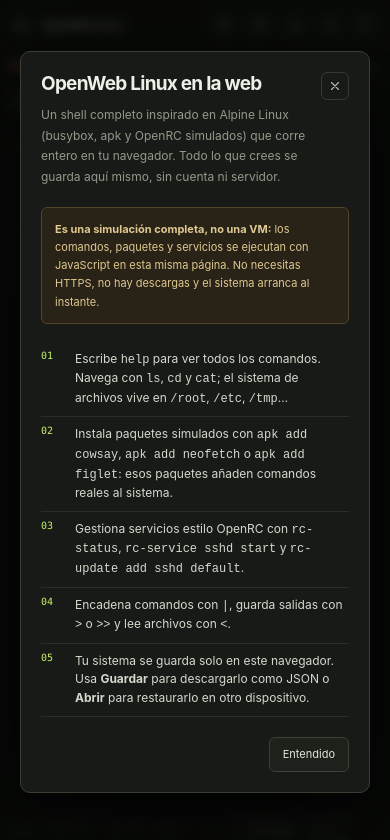
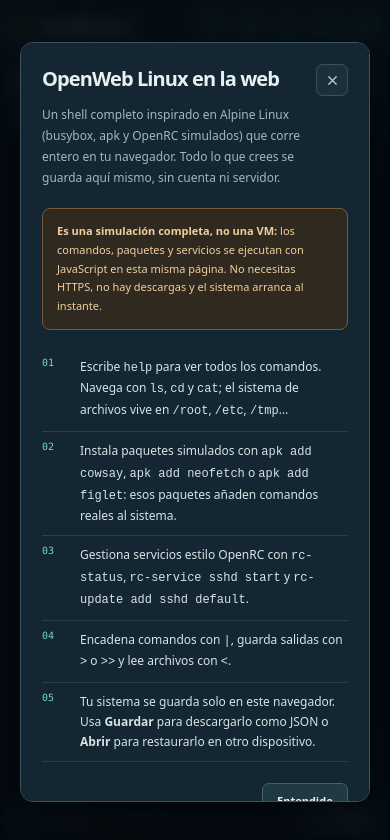
Before and after one commit to Reaccionador2Jeje/openweb-linux, a plain HTML site: page index.html in a window 390 px wide. Both pictures are taken after a click on the button 224 px from the left and 24 px from the top of the page. Drawn offline with Linux system fonts and the light colour scheme.

Commit message:
Redesign OpenWeb Linux terminal interface

```diff
--- a/public/css/site.css
+++ b/public/css/site.css
@@ -1,187 +1,198 @@
-/* ===== Tokens de diseño ===== */
+/* OpenWeb Linux — visual system: observatorio de terminal */
 :root {
   color-scheme: dark;
-  /* superficies */
-  --bg: #10120f;
-  --bg-deep: #0d0f0c;
-  --panel: #171a16;
-  --bar: #131611;
-  --button: #1b1f19;
-  /* bordes */
-  --line: #30362e;
-  --line-soft: #252a23;
-  --line-strong: #343a30;
-  /* texto y acentos */
-  --text: #edf0e8;
-  --muted: #929a8b;
-  --lime: #c6f36b;
-  /* tipografías */
+  --bg: #0b141d;
+  --bg-deep: #071019;
+  --panel: #12212d;
+  --panel-raised: #192d3a;
+  --bar: #101e29;
+  --button: #1a2c38;
+  --line: #29404d;
+  --line-soft: #203541;
+  --line-strong: #365363;
+  --text: #e7f1f2;
+  --muted: #91a8ad;
+  --cyan: #70d6d0;
+  --cyan-soft: #a4eeea;
+  --amber: #ffbd78;
+  --danger: #f08d82;
   --mono: "Cascadia Code", "SFMono-Regular", Consolas, "Liberation Mono", monospace;
-  --sans: Inter, ui-sans-serif, system-ui, -apple-system, BlinkMacSystemFont, "Segoe UI", sans-serif;
+  --sans: "Avenir Next", Avenir, ui-sans-serif, system-ui, -apple-system, BlinkMacSystemFont, "Segoe UI", sans-serif;
 }
-
-/* ===== Base ===== */
 * { box-sizing: border-box; }
 html, body { width: 100%; height: 100%; min-height: 100%; margin: 0; }
-body { overflow: hidden; background: var(--bg); color: var(--text); font: 13px var(--sans); }
+body {
+  overflow: hidden; background: var(--bg); color: var(--text);
+  font: 13px/1.5 var(--sans);
+  background-image: radial-gradient(ellipse at 50% -30%, #24485866, transparent 62%);
+}
 button, input { font: inherit; }
 button { color: inherit; }
-:focus-visible { outline: 2px solid var(--lime); outline-offset: 3px; }
-/* ===== Estructura y barra superior ===== */
+:focus-visible { outline: 2px solid var(--cyan); outline-offset: 3px; }
+::selection { background: #397d7b; color: white; }
 .app { display: flex; width: 100%; height: 100vh; height: 100dvh; flex-direction: column; }
 .topbar {
-  z-index: 2; display: flex; height: 54px; flex: 0 0 54px; align-items: center;
-  justify-content: space-between; gap: 14px; padding: 0 18px;
-  border-bottom: 1px solid var(--line); background: #151813;
+  z-index: 2; display: flex; min-height: 64px; flex: 0 0 64px; align-items: center;
+  justify-content: space-between; gap: 14px; padding: 0 clamp(14px, 3vw, 34px);
+  border-bottom: 1px solid var(--line); background: #101e29ed;
+  box-shadow: 0 8px 30px #0002;
 }
-.brand { display: flex; min-width: 0; align-items: center; gap: 10px; font-size: 13px; font-weight: 650; letter-spacing: -.025em; }
-.brand-mark { display: block; width: 29px; height: 29px; flex: 0 0 29px; }
-.session-status { display: flex; align-items: center; gap: 8px; margin-left: 12px; color: var(--muted); font-size: 11px; font-weight: 400; letter-spacing: 0; }
-.status-dot { width: 7px; height: 7px; border-radius: 50%; background: #e4b75b; box-shadow: 0 0 9px #e4b75b55; }
+.brand { display: flex; min-width: 0; align-items: center; gap: 11px; font-size: 14px; font-weight: 720; letter-spacing: -.035em; }
+.brand-mark { display: block; width: 32px; height: 32px; flex: 0 0 32px; filter: drop-shadow(0 0 10px #70d6d044); }
+.session-status { display: flex; align-items: center; gap: 8px; margin-left: 13px; color: var(--muted); font-size: 11px; font-weight: 450; letter-spacing: 0; }
+.status-dot { width: 7px; height: 7px; border-radius: 50%; background: var(--cyan); box-shadow: 0 0 0 4px #70d6d01b, 0 0 12px #70d6d088; }
 .toolbar { display: flex; align-items: center; gap: 7px; }
 .tool-button {
-  display: inline-flex; min-height: 32px; align-items: center; justify-content: center; gap: 7px;
-  padding: 0 10px; border: 1px solid var(--line-strong); border-radius: 6px; background: var(--button);
-  color: #c4cabc; cursor: pointer; font-size: 11px; transition: .15s ease;
+  display: inline-flex; min-height: 36px; align-items: center; justify-content: center; gap: 8px;
+  padding: 0 12px; border: 1px solid var(--line-strong); border-radius: 7px; background: #172936;
+  color: #c4d7d9; cursor: pointer; font-size: 11px; font-weight: 600;
+  transition: background .16s ease, border-color .16s ease, color .16s ease, transform .16s ease;
 }
-.tool-button:hover { border-color: #616d54; color: var(--text); }
-.tool-button svg { width: 14px; height: 14px; }
+.tool-button:hover { border-color: #5b9999; background: #203b47; color: white; }
+.tool-button:active { transform: translateY(1px); }
+.tool-button svg { width: 15px; height: 15px; color: var(--cyan); }
 .tool-button .button-label { white-space: nowrap; }
-/* ===== Terminal ===== */
-.terminal-window { display: flex; min-height: 0; flex: 1; flex-direction: column; background: var(--bg-deep); }
+.terminal-window {
+  display: flex; min-height: 0; flex: 1; flex-direction: column; margin: clamp(10px, 2vw, 22px);
+  overflow: hidden; border: 1px solid #294452; border-radius: 13px; background: var(--bg-deep);
+  box-shadow: 0 24px 70px #0005, inset 0 1px #ffffff08;
+}
 .terminal-bar {
-  display: flex; height: 38px; flex: 0 0 38px; align-items: center; justify-content: space-between;
-  padding: 0 14px; border-bottom: 1px solid var(--line-soft); background: var(--bar);
+  display: flex; height: 42px; flex: 0 0 42px; align-items: center; justify-content: space-between;
+  padding: 0 16px; border-bottom: 1px solid var(--line-soft); background: linear-gradient(90deg, #162a37, #10202b);
 }
-.window-controls { display: flex; gap: 6px; }
-.window-controls i { width: 8px; height: 8px; border-radius: 50%; background: #51594b; }
-.window-controls i:first-child { background: #e77968; }
-.window-controls i:nth-child(2) { background: #e2bb58; }
-.window-controls i:nth-child(3) { background: #96c95d; }
-.terminal-title { color: #858d7d; font: 10px var(--mono); }
+.window-controls { display: flex; gap: 7px; }
+.window-controls i { width: 9px; height: 9px; border-radius: 50%; background: #526d76; }
+.window-controls i:first-child { background: #e58c7c; }
+.window-controls i:nth-child(2) { background: #e7bd76; }
+.window-controls i:nth-child(3) { background: #70c9a1; }
+.terminal-title { color: #91a9af; font: 10px var(--mono); letter-spacing: .02em; }
 .terminal-tabs {
-  display: flex; min-height: 39px; flex: 0 0 39px; align-items: center; gap: 5px;
-  overflow-x: auto; padding: 0 12px; border-bottom: 1px solid var(--line-soft); background: #11140f;
-  scrollbar-width: thin;
+  display: flex; min-height: 42px; flex: 0 0 42px; align-items: center; gap: 6px;
+  overflow-x: auto; padding: 0 14px; border-bottom: 1px solid var(--line-soft); background: #0d1a24;
+  scrollbar-width: thin; scrollbar-color: #3a5965 transparent;
 }
 .terminal-tabs[hidden] { display: none; }
 .terminal-tab {
-  display: inline-flex; min-height: 27px; flex: 0 0 auto; align-items: center; padding: 0 11px;
-  border: 1px solid transparent; border-radius: 5px; background: transparent; color: #9ba392;
+  display: inline-flex; min-height: 29px; flex: 0 0 auto; align-items: center; padding: 0 12px;
+  border: 1px solid transparent; border-radius: 6px; background: transparent; color: #91a8ad;
   cursor: pointer; font: 10px var(--mono);
 }
-.terminal-tab:hover { color: var(--text); }
-.terminal-tab[aria-selected="true"] { border-color: var(--line-strong); background: #1a1e17; color: var(--lime); }
+.terminal-tab:hover { color: var(--text); background: #172b36; }
+.terminal-tab[aria-selected="true"] { border-color: #37606a; background: #1b3540; color: var(--cyan-soft); }
 .terminal-tab-action {
-  display: grid; width: 27px; height: 27px; flex: 0 0 27px; place-items: center;
-  border: 1px solid transparent; border-radius: 5px; background: transparent; color: #9ba392;
-  cursor: pointer; font-size: 16px; line-height: 1;
+  display: grid; width: 29px; height: 29px; flex: 0 0 29px; place-items: center;
+  border: 1px solid transparent; border-radius: 6px; background: transparent; color: #9bb0b4;
+  cursor: pointer; font-size: 17px; line-height: 1;
 }
-.terminal-tab-action:hover:not(:disabled) { border-color: var(--line-strong); color: var(--lime); }
+.terminal-tab-action:hover:not(:disabled) { border-color: var(--line-strong); background: #1b303b; color: var(--cyan); }
 .terminal-tab-action:disabled { cursor: default; opacity: .4; }
 .terminal-sessions { display: contents; }
 .terminal-session[hidden] { display: none; }
 .terminal-scroll {
-  flex: 1; overflow: auto; padding: clamp(17px, 4vw, 38px) clamp(16px, 5vw, 58px);
-  scrollbar-color: #394032 transparent; scrollbar-width: thin;
+  flex: 1; overflow: auto; padding: clamp(20px, 4vw, 42px) clamp(18px, 5vw, 64px);
+  scrollbar-color: #36545f #0a151e; scrollbar-width: thin;
 }
-.terminal-content { width: min(100%, 1080px); min-height: 100%; margin: 0 auto; color: #dce1d5; font: 13px/1.85 var(--mono); overflow-wrap: anywhere; }
-.line { min-height: 1.85em; white-space: pre-wrap; }
-.line.muted { color: #818a79; }
-.line.green { color: var(--lime); }
-.line.error { color: #efa18e; }
-.line.blue { color: #9cc9e8; }
+.terminal-content { width: min(100%, 1120px); min-height: 100%; margin: 0 auto; color: #d8e7e7; font: 13px/1.9 var(--mono); overflow-wrap: anywhere; }
+.line { min-height: 1.9em; white-space: pre-wrap; }
+.line.muted { color: #78939a; }
+.line.green { color: var(--cyan); }
+.line.error { color: var(--danger); }
+.line.blue { color: #a8c8ef; }
 .prompt-line { display: flex; align-items: baseline; gap: 0; }
-.prompt-user { color: var(--lime); }
-.prompt-path { color: #8fc9e6; }
-.prompt-symbol { color: #cbd1c1; padding: 0 9px; }
-#command-input { min-width: 30px; flex: 1; padding: 0; border: 0; outline: 0; background: transparent; color: #edf0e8; caret-color: var(--lime); font: inherit; }
-#command-input::selection { background: #52663b; }
+.prompt-user { color: var(--cyan); }
+.prompt-path { color: #9fc5df; }
+.prompt-symbol { color: #d0dedd; padding: 0 9px; }
+#command-input { min-width: 30px; flex: 1; padding: 0; border: 0; outline: 0; background: transparent; color: #effafa; caret-color: var(--amber); font: inherit; }
+#command-input::selection { background: #376c70; }
 .bottom-bar {
-  display: flex; min-height: 31px; flex: 0 0 31px; align-items: center; justify-content: space-between; gap: 12px;
-  padding: 0 14px; border-top: 1px solid var(--line-soft); background: var(--bar); color: #7d8576; font: 10px var(--mono);
+  display: flex; min-height: 37px; flex: 0 0 37px; align-items: center; justify-content: space-between; gap: 12px;
+  padding: 0 16px; border-top: 1px solid var(--line-soft); background: #10202b; color: #8da5aa; font: 10px var(--mono);
 }
 .bottom-hint { overflow: hidden; text-overflow: ellipsis; white-space: nowrap; }
 .keyboard-toggle {
-  min-height: 25px; flex: 0 0 auto; padding: 0 8px; border: 1px solid var(--line-strong); border-radius: 5px;
-  background: var(--button); color: #aeb7a3; cursor: pointer; font: 10px var(--mono);
+  min-height: 27px; flex: 0 0 auto; padding: 0 10px; border: 1px solid var(--line-strong); border-radius: 6px;
+  background: #1a303b; color: #b5cdce; cursor: pointer; font: 10px var(--mono);
 }
-.keyboard-toggle[aria-expanded="true"] { border-color: #687653; color: var(--lime); }
-/* ===== Teclado táctil ===== */
+.keyboard-toggle:hover, .keyboard-toggle[aria-expanded="true"] { border-color: #57908f; color: var(--cyan-soft); }
+#storage-status { white-space: nowrap; }
 .mobile-keyboard {
-  display: grid; flex: 0 0 auto; gap: 5px; padding: 7px;
-  border-top: 1px solid var(--line-soft); background: #11140f; touch-action: manipulation;
+  display: grid; flex: 0 0 auto; gap: 6px; padding: 9px;
+  border-top: 1px solid var(--line-soft); background: #0d1b25; touch-action: manipulation;
 }
 .mobile-keyboard[hidden] { display: none; }
-.keyboard-row { display: flex; justify-content: center; gap: 4px; }
+.keyboard-row { display: flex; justify-content: center; gap: 5px; }
 .keyboard-key {
-  min-width: 0; min-height: 36px; flex: 1 1 0; padding: 0 4px;
-  border: 1px solid var(--line-strong); border-radius: 5px; background: #20241d; color: #e2e7dc;
+  min-width: 0; min-height: 38px; flex: 1 1 0; padding: 0 4px;
+  border: 1px solid #34505c; border-radius: 6px; background: #1a303c; color: #e1eeee;
   cursor: pointer; font: 12px var(--mono); touch-action: manipulation; user-select: none;
 }
-.keyboard-key:active, .keyboard-key[aria-pressed="true"] { border-color: #81965d; background: #303a25; color: var(--lime); }
+.keyboard-key:hover { border-color: #5c9696; }
+.keyboard-key:active, .keyboard-key[aria-pressed="true"] { border-color: var(--cyan); background: #25494d; color: white; }
 .keyboard-key.wide { flex: 1.6 1 0; font-size: 10px; }
 .keyboard-key.space { flex: 4 1 0; }
-@media (max-width: 620px) {
-  .keyboard-key { min-height: 38px; }
-  .bottom-bar { gap: 6px; }
-}
-/* ===== Diálogos ===== */
 .modal-backdrop {
   position: fixed; z-index: 5; inset: 0; display: none; align-items: center; justify-content: center;
-  padding: 20px; background: rgba(4,6,4,.75); backdrop-filter: blur(6px);
+  padding: 20px; background: #030a10bd; backdrop-filter: blur(9px);
 }
 .modal-backdrop.open { display: flex; }
 .dialog {
-  width: min(540px, 100%); max-height: min(760px, 90vh); overflow: auto; padding: 24px;
-  border: 1px solid #394033; border-radius: 10px; background: #171a16;
-  box-shadow: 0 24px 90px #0009;
+  width: min(570px, 100%); max-height: min(760px, 90vh); overflow: auto; padding: 27px;
+  border: 1px solid #385461; border-radius: 13px; background: #142631;
+  box-shadow: 0 28px 100px #000a;
+  scrollbar-color: #3a5a65 #142631; scrollbar-width: thin;
 }
 .dialog-header { display: flex; align-items: flex-start; justify-content: space-between; gap: 15px; }
-.dialog h1 { margin: 0; font-size: 19px; letter-spacing: -.04em; }
-.dialog .intro { margin: 10px 0 20px; color: var(--muted); font-size: 12px; line-height: 1.7; }
-.close-button { display: grid; width: 28px; height: 28px; flex: 0 0 28px; place-items: center; border: 1px solid var(--line-strong); border-radius: 6px; background: transparent; color: #b4bcaa; cursor: pointer; }
-.close-button:hover { color: white; }
-.close-button svg { width: 14px; height: 14px; }
-.notice { margin: 0 0 18px; padding: 12px 13px; border: 1px solid #51442b; border-radius: 6px; background: #292217; color: #dfc991; font-size: 11px; line-height: 1.65; }
+.dialog h1 { margin: 0; font-size: 20px; letter-spacing: -.045em; }
+.dialog .intro { margin: 10px 0 20px; color: #a2b8bb; font-size: 12px; line-height: 1.75; }
+.close-button { display: grid; width: 32px; height: 32px; flex: 0 0 32px; place-items: center; border: 1px solid var(--line-strong); border-radius: 7px; background: #1b303a; color: #c1d4d5; cursor: pointer; }
+.close-button:hover { border-color: var(--cyan); color: white; }
+.close-button svg { width: 15px; height: 15px; }
+.notice { margin: 0 0 18px; padding: 13px 14px; border: 1px solid #765b3d; border-radius: 8px; background: #30291f; color: #f0cf9e; font-size: 11px; line-height: 1.7; }
 .setup-list { display: grid; gap: 0; margin: 0 0 20px; padding: 0; list-style: none; counter-reset: setup; }
-.setup-list li { position: relative; min-height: 42px; padding: 8px 0 8px 34px; border-bottom: 1px solid #292e27; color: #d4d9cd; font-size: 12px; line-height: 1.55; counter-increment: setup; }
-.setup-list li:before { position: absolute; left: 0; top: 8px; color: var(--lime); content: "0" counter(setup); font: 10px var(--mono); }
+.setup-list li { position: relative; min-height: 42px; padding: 9px 0 9px 38px; border-bottom: 1px solid #29404a; color: #d6e4e4; font-size: 12px; line-height: 1.65; counter-increment: setup; }
+.setup-list li:before { position: absolute; left: 0; top: 9px; color: var(--cyan); content: "0" counter(setup); font: 10px var(--mono); }
 .command-list { display: grid; gap: 8px; }
 .command-list > button { width: 100%; text-align: left; }
-.guide-heading { margin: 19px 0 0; color: #dce1d5; font-size: 12px; }
-.guide-note { margin: 6px 0 10px; color: var(--muted); font-size: 11px; line-height: 1.65; }
-.command-example { display: flex; align-items: center; justify-content: space-between; gap: 12px; padding: 10px 11px; border: 1px solid #30362e; border-radius: 6px; background: #10130f; }
-.command-example code { color: var(--lime); font: 11px var(--mono); }
-.command-example button { border: 0; background: transparent; color: #a9b19e; cursor: pointer; font-size: 10px; }
-.command-example button:hover { color: var(--lime); }
-.dialog-actions { display: flex; justify-content: flex-end; gap: 8px; margin-top: 20px; }
-.secondary-button { min-height: 35px; padding: 0 13px; border: 1px solid #3a4135; border-radius: 6px; background: #1d211b; color: #e1e5db; cursor: pointer; font-size: 11px; }
-.secondary-button:hover { border-color: #67745b; }
-/* ===== Avisos flotantes ===== */
+.guide-heading { margin: 21px 0 0; color: #e0eeee; font-size: 12px; }
+.guide-note { margin: 7px 0 11px; color: #9ab0b4; font-size: 11px; line-height: 1.7; }
+.command-example { display: flex; align-items: center; justify-content: space-between; gap: 12px; padding: 11px 12px; border: 1px solid #2d4854; border-radius: 7px; background: #0d1a23; }
+.command-example code { color: var(--cyan-soft); font: 11px var(--mono); }
+.command-example button { min-height: 28px; padding: 0 8px; border: 1px solid transparent; border-radius: 5px; background: transparent; color: #a9c1c2; cursor: pointer; font-size: 10px; }
+.command-example button:hover { border-color: var(--line-strong); color: var(--cyan-soft); }
+.dialog-actions { display: flex; justify-content: flex-end; gap: 8px; margin-top: 21px; }
+.secondary-button { min-height: 37px; padding: 0 14px; border: 1px solid #45616a; border-radius: 7px; background: #203943; color: #e5f0ef; cursor: pointer; font-size: 11px; font-weight: 600; }
+.secondary-button:hover { border-color: var(--cyan); background: #294b53; }
 .toast {
-  position: fixed; z-index: 8; right: 18px; bottom: 46px; max-width: min(400px, calc(100vw - 36px));
-  padding: 11px 14px; transform: translateY(10px); border: 1px solid #3d4932; border-radius: 7px;
-  background: #20271a; color: #dce7cb; font-size: 11px; line-height: 1.5; opacity: 0; pointer-events: none; transition: .18s ease;
+  position: fixed; z-index: 8; right: 22px; bottom: 56px; max-width: min(400px, calc(100vw - 36px));
+  padding: 12px 15px; transform: translateY(10px); border: 1px solid #47716d; border-radius: 8px;
+  background: #193a3b; color: #e0f6ef; font-size: 11px; line-height: 1.55; opacity: 0; pointer-events: none; transition: .18s ease;
 }
 .toast.show { transform: translateY(0); opacity: 1; }
 .sr-only { position: absolute; width: 1px; height: 1px; padding: 0; margin: -1px; overflow: hidden; clip: rect(0,0,0,0); white-space: nowrap; border: 0; }
-/* ===== Responsive ===== */
-@media (max-width: 620px) {
-  .topbar { height: 50px; flex-basis: 50px; padding: 0 10px; gap: 5px; }
-  .brand { gap: 7px; font-size: 11px; }
-  .brand-mark { width: 25px; height: 25px; flex-basis: 25px; }
+@media (max-width: 760px) {
+  .topbar { min-height: 56px; flex-basis: 56px; padding: 0 10px; gap: 5px; }
+  .brand { gap: 7px; font-size: 12px; }
+  .brand-mark { width: 27px; height: 27px; flex-basis: 27px; }
   .session-status { display: none; }
   .toolbar { gap: 4px; }
-  .tool-button { width: 31px; min-height: 30px; padding: 0; }
+  .tool-button { width: 34px; min-height: 33px; padding: 0; }
   .tool-button .button-label { display: none; }
-  .terminal-bar { height: 33px; flex-basis: 33px; padding: 0 10px; }
-  .terminal-tabs { min-height: 35px; flex-basis: 35px; padding: 0 7px; }
-  .terminal-tab { min-height: 25px; padding: 0 8px; font-size: 9px; }
+  .terminal-window { margin: 7px; border-radius: 9px; }
+  .terminal-bar { height: 36px; flex-basis: 36px; padding: 0 11px; }
+  .terminal-tabs { min-height: 37px; flex-basis: 37px; padding: 0 7px; }
+  .terminal-tab { min-height: 26px; padding: 0 8px; font-size: 9px; }
+  .terminal-scroll { padding: 20px 14px; }
   .terminal-content { font-size: 11px; }
-  .bottom-bar { padding: 0 9px; font-size: 9px; }
-  .dialog { padding: 20px; }
+  .bottom-bar { min-height: 35px; flex-basis: 35px; gap: 6px; padding: 0 9px; font-size: 9px; }
+  #storage-status { display: none; }
+  .dialog { padding: 21px; }
+}
+@media (max-width: 390px) {
+  .terminal-title:last-child { display: none; }
+  .bottom-hint { max-width: 42%; }
+  .keyboard-key { min-height: 36px; }
 }
 @media (prefers-reduced-motion: reduce) {
-  *, *::before, *::after { scroll-behavior: auto !important; transition-duration: .01ms !important; }
+  *, *::before, *::after { scroll-behavior: auto !important; transition-duration: .01ms !important; animation-duration: .01ms !important; }
 }
```
